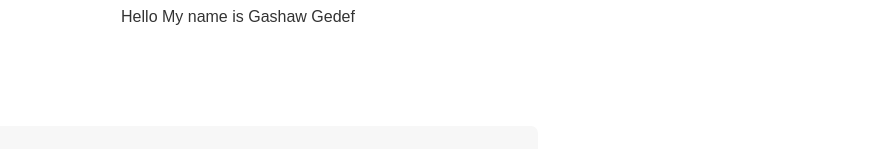
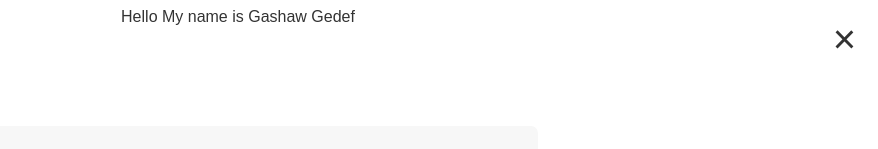
Before and after one commit to gashawgedef/react-states-and-events, a React (Create React App) app in the folder state-and-events/: page / in a window 1280 px wide. Shown: the top 149 px of the page, without its empty margins (402-1280 px from the left). Built offline with nearby package versions, Linux system fonts and the light colour scheme.

Commit message:
september 5 vs1

```diff
--- a/state-and-events/src/Gashity.js
+++ b/state-and-events/src/Gashity.js
@@ -8,16 +8,24 @@ const message = [
 function Gashity() {
 
   const [step,setStep]=useState(1)
+  const [isOpen,setIsOpen]=useState(true)
   function handlePrevious() {
     if(step>1)
-    setStep(step-1)
+    setStep((s)=>s-1)
   }
   function handleNext() {
     if(step<3)
-    setStep(step+1)
+    setStep((s)=>s+1)
+    setStep((s)=>s+1)
   }
 
   return (
+    <>
+    <button className="close" onClick={()=>setIsOpen((is)=>!is)}>
+      &times;
+
+    </button>
+    { isOpen &&(
         <div className="steps">
         <div className="numbers">
           <div className={`${step >= 1 ? "active" : ""}`}>1</div>
@@ -42,6 +50,10 @@ function Gashity() {
           </button>
         </div>
       </div>
+      )
+    }
+
+    </>
   );
 }
 
```
Lines whose indentation alone changed are shown as unchanged.
